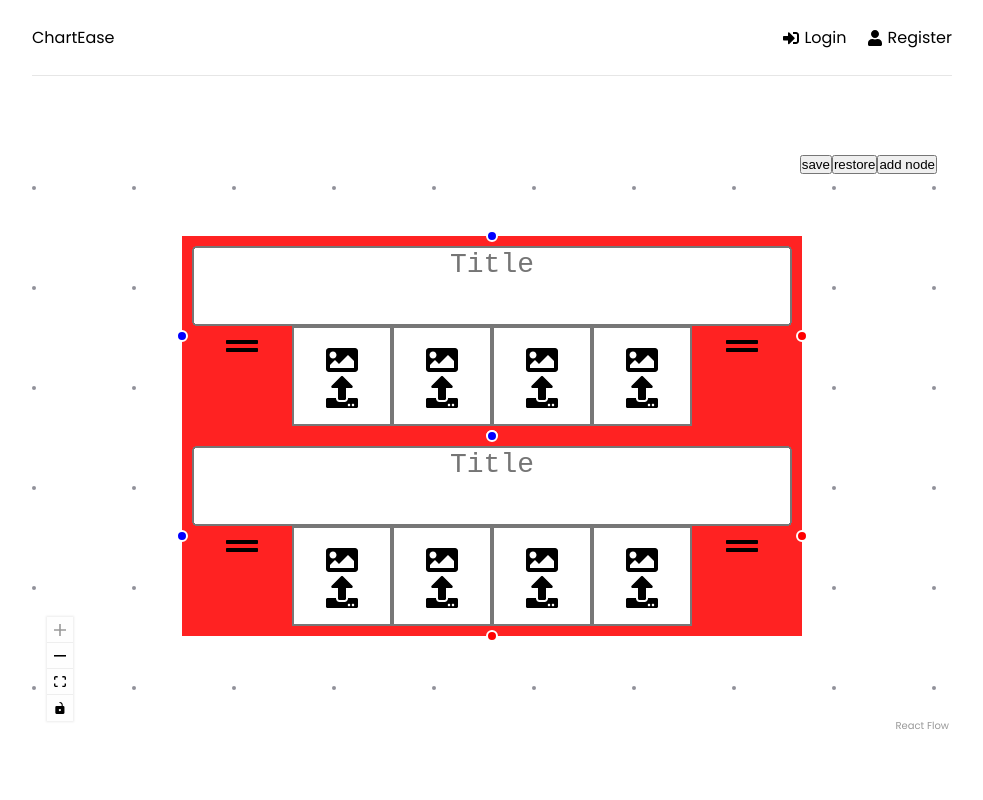
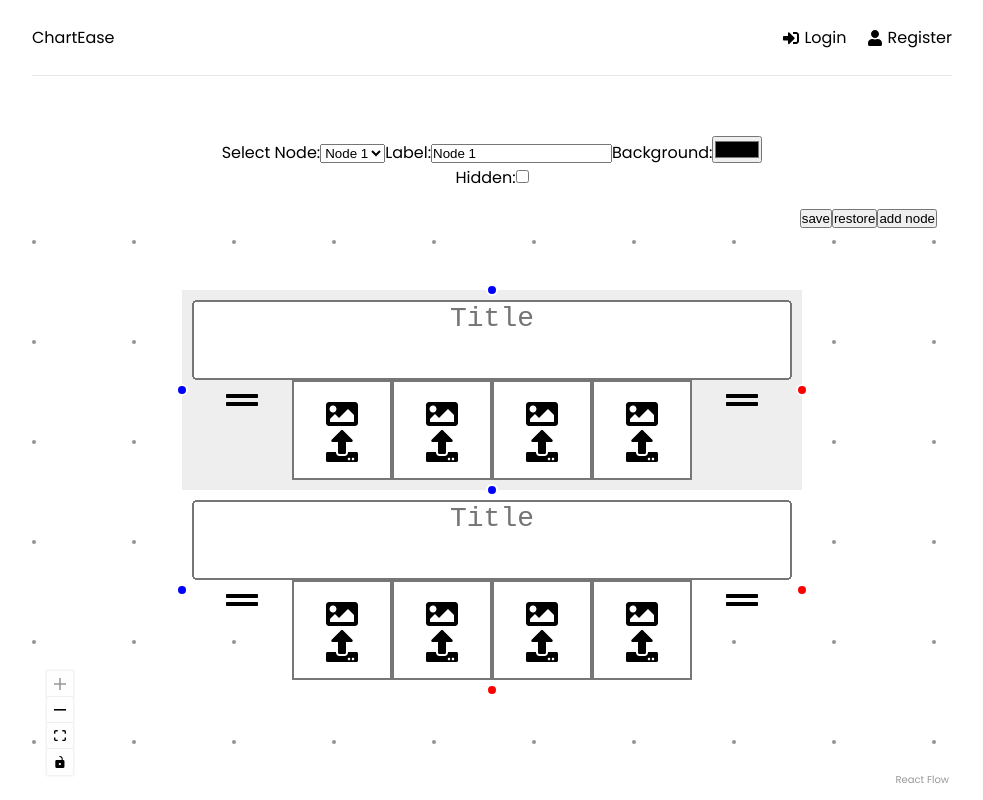
Before and after one commit to jthomas981/ChartEase, a React (Create React App) app in the folder frontend/: page / in a window 1280 px wide. Shown: the whole page, without its empty margins (148-1131 px from the left). Built offline with nearby package versions, Linux system fonts and the light colour scheme.

Commit message:
Clicking a node now selected for styling.

```diff
--- a/frontend/src/components/CustomNode/custom-node.css
+++ b/frontend/src/components/CustomNode/custom-node.css
@@ -10,7 +10,6 @@
 
 .custom-node {
   height: 100px;
-  background: #ff2222;
   padding: 5px;
 }
 
--- a/frontend/src/pages/Dashboard.jsx
+++ b/frontend/src/pages/Dashboard.jsx
@@ -1,4 +1,4 @@
-import { useCallback, useState } from 'react';
+import { useCallback, useEffect, useState } from 'react';
 import {
   ReactFlow,
   ReactFlowProvider,
@@ -12,7 +12,6 @@ import {
 } from '@xyflow/react';
 import '@xyflow/react/dist/style.css';
 import CustomNode from '../components/CustomNode/CustomNode.js';
-import ImageUpload from '../components/ImageUpload.jsx';
 import '../components/CustomNode/custom-node.css'
 
 const flowKey = 'example-flow';
@@ -33,6 +32,20 @@ function Dashboard() {
   const [edges, setEdges] = useState([]);
   const [rfInstance, setRfInstance] = useState(null);
   const { setViewport } = useReactFlow();
+  const [nodeName, setNodeName] = useState('Node 1');
+  const [nodeBg, setNodeBg] = useState('#eee');
+  const [selectedNodeId, setSelectedNodeId] = useState('1');
+  const [nodeHidden, setNodeHidden] = useState(false);
+
+  const onNodeDragStart = useCallback((event, node) => {
+    setSelectedNodeId(node.id);
+    const selectedNode = nodes.find(n => n.id === node.id);
+    if (selectedNode) {
+      setNodeName(selectedNode.data.label);
+      setNodeBg(selectedNode.style?.backgroundColor || '#eee');
+      setNodeHidden(selectedNode.hidden || false);
+    }
+  }, []);
 
   const onNodesChange = useCallback(
     (changes) => setNodes((nds) => applyNodeChanges(changes, nds)),
@@ -84,9 +97,86 @@ function Dashboard() {
     setNodes((nds) => nds.concat(newNode));
   }, [setNodes]);
 
+  useEffect(() => {
+    setNodes((nds) =>
+      nds.map((node) => {
+        if (node.id === selectedNodeId) {
+          // it's important that you create a new node object
+          // in order to notify react flow about the change
+          return {
+            ...node,
+            data: {
+              ...node.data,
+              label: nodeName,
+            },
+            style: {
+              ...node.style,
+              backgroundColor: nodeBg,
+            },
+            hidden: nodeHidden,
+          };
+        }
+        return node;
+      }),
+    );
+    setEdges((eds) =>
+      eds.map((edge) => {
+        if (edge.source === selectedNodeId || edge.target === selectedNodeId) {
+          return {
+            ...edge,
+            hidden: nodeHidden,
+          };
+        }
+        return edge;
+      })
+    );
+  }, [nodeName, nodeBg, nodeHidden, selectedNodeId, setNodes, setEdges]);
+
+  const handleNodeChange = (evt) => {
+    const newSelectedNodeId = evt.target.value;
+    setSelectedNodeId(newSelectedNodeId);
+    const selectedNode = nodes.find(node => node.id === newSelectedNodeId);
+
+    // Update nodeName with the label of the selected node
+    if (selectedNode) {
+      setNodeName(selectedNode.data.label);
+    }
+  };
 
   return (
     <div id="flowchart">
+      <div className="updatenode__controls">
+        <label>Select Node:</label>
+        <select value={selectedNodeId} onChange={handleNodeChange}>
+          {nodes.map(node => (
+            <option key={node.id} value={node.id}>
+              {node.data.label}
+            </option>
+          ))}
+        </select>
+
+        <label>Label:</label>
+        <input
+          value={nodeName}
+          onChange={(evt) => setNodeName(evt.target.value)}
+        />
+
+        <label className="updatenode__bglabel">Background:</label>
+        <input
+          type="color"
+          value={nodeBg}
+          onChange={(evt) => setNodeBg(evt.target.value)}
+        />
+
+        <div className="updatenode__checkboxwrapper">
+          <label>Hidden:</label>
+          <input
+            type="checkbox"
+            checked={nodeHidden}
+            onChange={(evt) => setNodeHidden(evt.target.checked)}
+          />
+        </div>
+      </div>
       <ReactFlow
         nodes={nodes}
         edges={edges}
@@ -95,6 +185,7 @@ function Dashboard() {
         onNodesChange={onNodesChange}
         onEdgesChange={onEdgesChange}
         onConnect={onConnect}
+        onNodeDragStart={onNodeDragStart}
         onInit={setRfInstance}
         nodeTypes={nodeTypes}
         fitView
```
